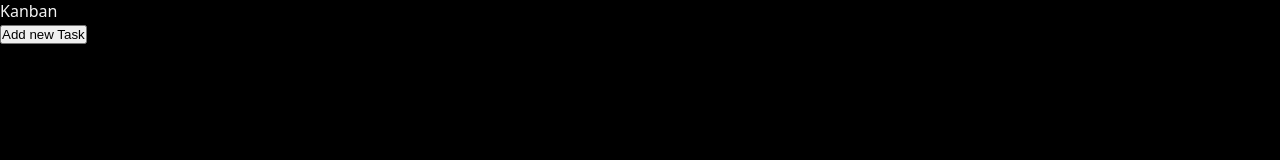
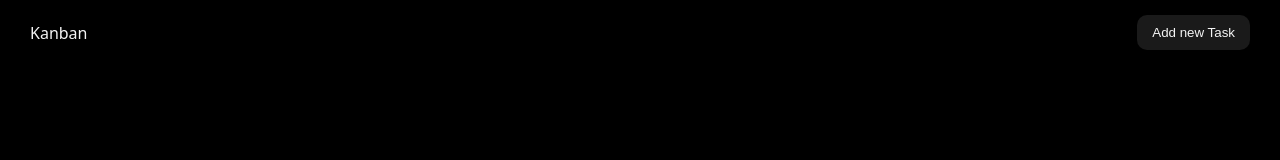
Before and after one commit to anujyaduvanshi224/KANBAN-BOARD, a plain HTML site: page index.html in a window 1280 px wide. Drawn offline with Linux system fonts and the light colour scheme.

Commit message:
Create the nav bar of the KANBAN-BOARD

```diff
--- a/style.css
+++ b/style.css
@@ -15,9 +15,43 @@ html{
 :root{
     --bg-color:#000000;
     --primary-text-color:#f4f4f4;
+    --bg-button-color: #1a1a1a;
+
+    /* padding variables */
+    --nav-padding: 15px 30px;
+    --section-padding: 15px 30px;
+    --padding-s: 5px;
+    --padding-m: 10px;
+    --padding-l: 15px;
+    --padding-xl: 20px;
+    --padding-xxl: 30px;
+
+    /* border radius variables */
+    --border-radius-s: 5px;
+    --border-radius-m: 10px;
+    --border-radius-l: 15px;
+    --border-radius-xl: 20px;
+    --border-radius-xxl: 30px;
 }
 
 body{
     background-color: var(--bg-color);
     color: var(--primary-text-color);
 }
+
+nav{
+    padding: var(--nav-padding);
+    display: flex;
+    align-items: center;
+    justify-content: space-between;
+}
+
+nav button{
+    background-color: var(--bg-button-color);
+    color: var(--primary-text-color);
+    padding: var(--padding-m) var(--padding-l);
+    border: none;
+    outline: none;
+    border-radius: var(--border-radius-m);
+    cursor: pointer;
+}
```
